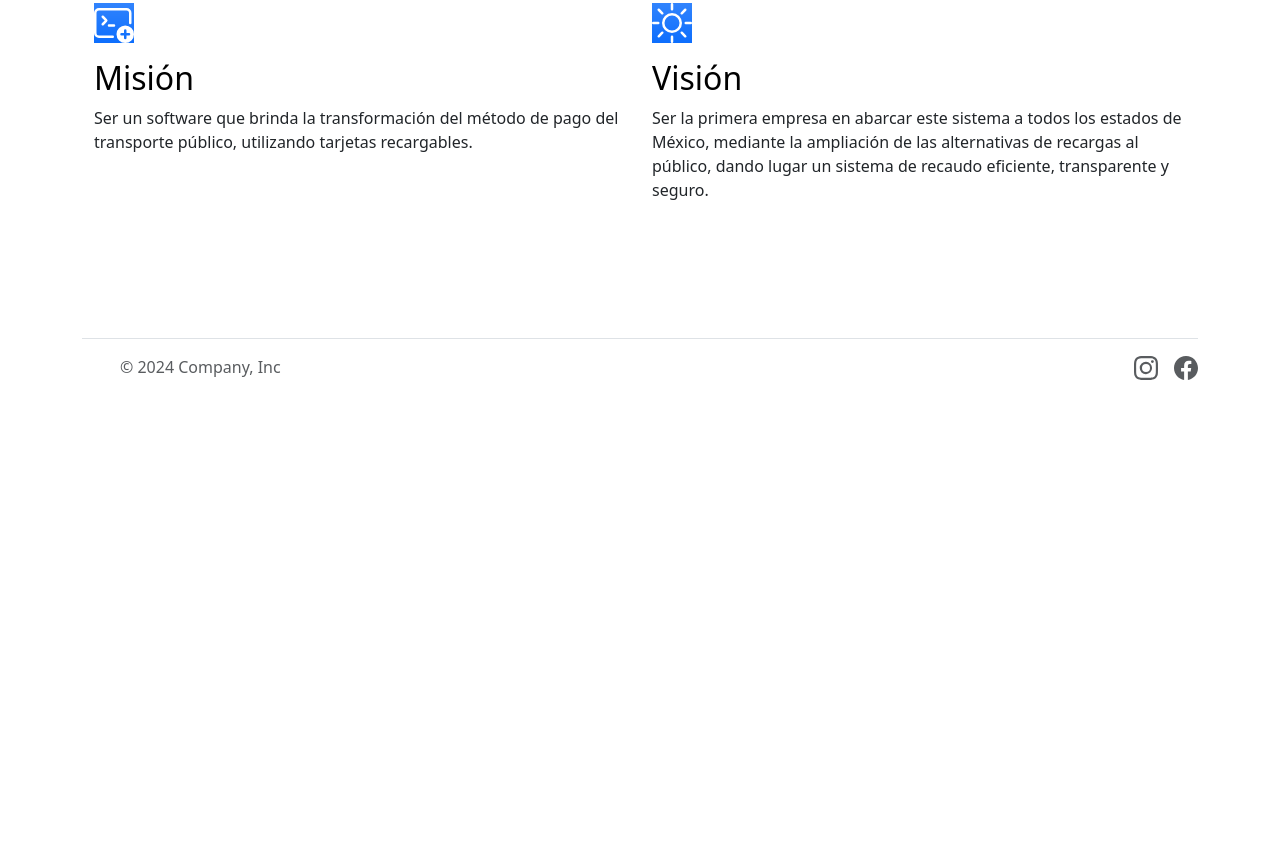
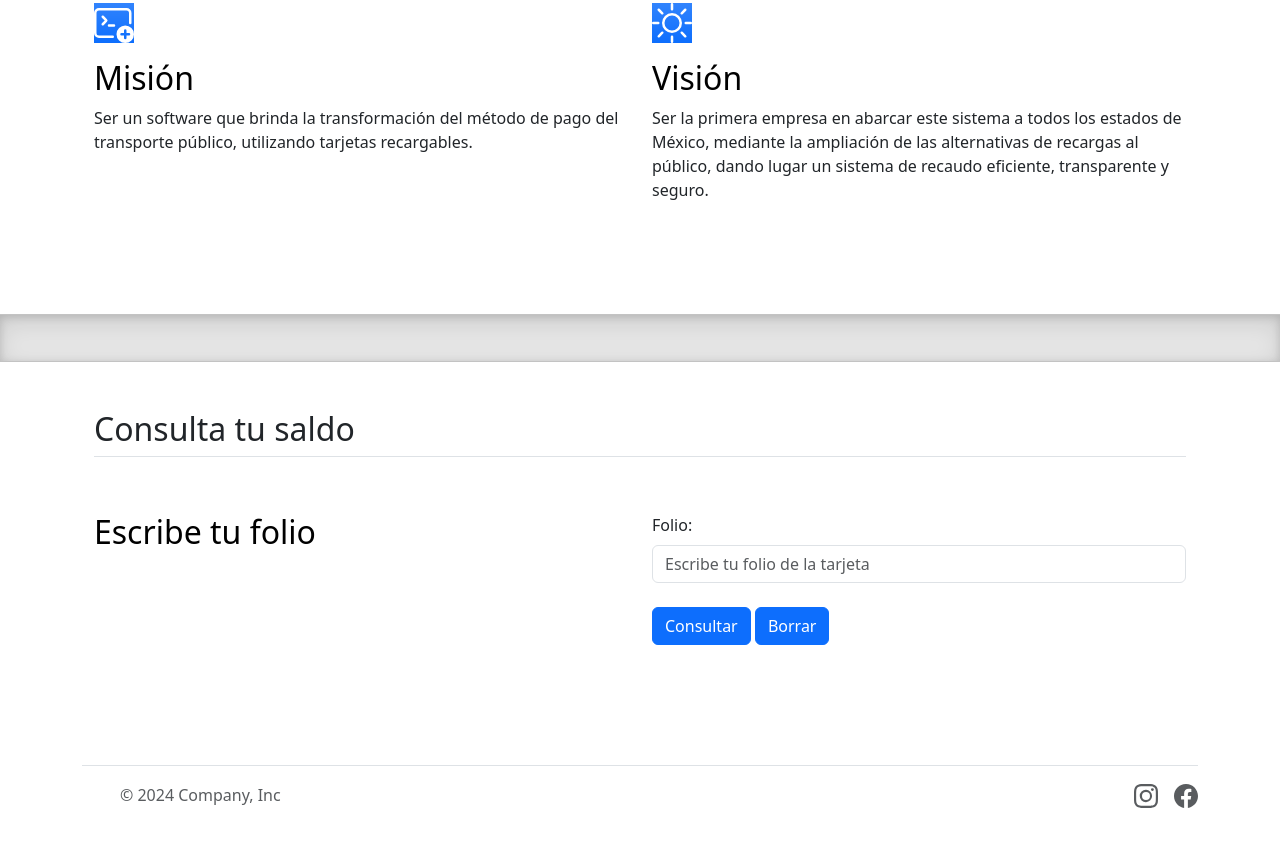
Before and after one commit to danielkruxx/PAYBUS.web, a plain HTML site: page view/index.html in a window 1280 px wide. Shown: the part 1544-2390 px from the top of the page. Before the commit the page ends 1964 px from the top, so only its background shows below. Drawn offline with nearby package versions, Linux system fonts and the light colour scheme.

Commit message:
Update index.html
Agregue la parte de consulta saldo en el home de la pagina web

```diff
--- a/view/index.html
+++ b/view/index.html
@@ -23,6 +23,7 @@
           <li><a href="../view/index.html" class="nav-link px-2 text-white">Inicio</a></li>
           <li><a href="#¿Quiénes somos?" class="nav-link px-2 text-white">¿Quiénes somos?</a></li>
           <li><a href="#Misión y Visión" class="nav-link px-2 text-white">Misión y Visión</a></li>
+          <li><a href="#Consulta" class="nav-link px-2 text-white">Consulta tu saldo</a></li>
           <li><a href="#Síguenos" class="nav-link px-2 text-white">Síguenos</a></li>
         </ul>
 
@@ -107,6 +108,37 @@
               las alternativas de recargas al público, dando lugar un sistema de recaudo eficiente, transparente y
               seguro.</p>
           </div>
+        </div>
+      </div>
+    </section>
+
+    <div class="b-example-divider"></div>
+    <section id="Consulta">
+      <div class="container px-4 py-5" id="featured-4">
+        <h2 class="pb-2 border-bottom">Consulta tu saldo</h2>
+        <div class="row g-4 py-5 row-cols-1 row-cols-lg-2">
+          <h3 class="fs-2 text-body-emphasis">Escribe tu folio</h3>
+          <!-- Aquí comienza el formulario para escribir el folio -->
+          <form>
+            <label for="folioInput" class="form-label"><font style="vertical-align: inherit;"><font style="vertical-align: inherit;">Folio:</font></font></label>
+            <input type="text" class="form-control" id="Folio" placeholder="Escribe tu folio de la tarjeta" value="" required="">
+            <br>
+            <input class="btn btn-primary" type="submit" value="Consultar">
+            <input class="btn btn-primary" type="reset" value="Borrar">
+          </form>
+          <!-- Aquí termina el formulario -->
+          <!-- Aquí comienza el cuadro de resultado para el saldo -->
+          <div id="resultadoSaldo" style="display:none;">
+            <h4>Resultado de la consulta de saldo:</h4>
+            <p>Tu saldo es: $0.00</p>
+          </div>
+          <!-- Aquí termina el cuadro de resultado para el saldo -->
+          <!-- Aquí comienza el cuadro de resultado para la fecha de vencimiento -->
+          <div id="resultadoFecha" style="display:none;">
+            <h4>Fecha de vencimiento:</h4>
+            <p>La fecha de vencimiento es: DD/MM/AAAA</p>
+          </div>
+          <!-- Aquí termina el cuadro de resultado para la fecha de vencimiento -->
         </div>
       </div>
     </section>
```
